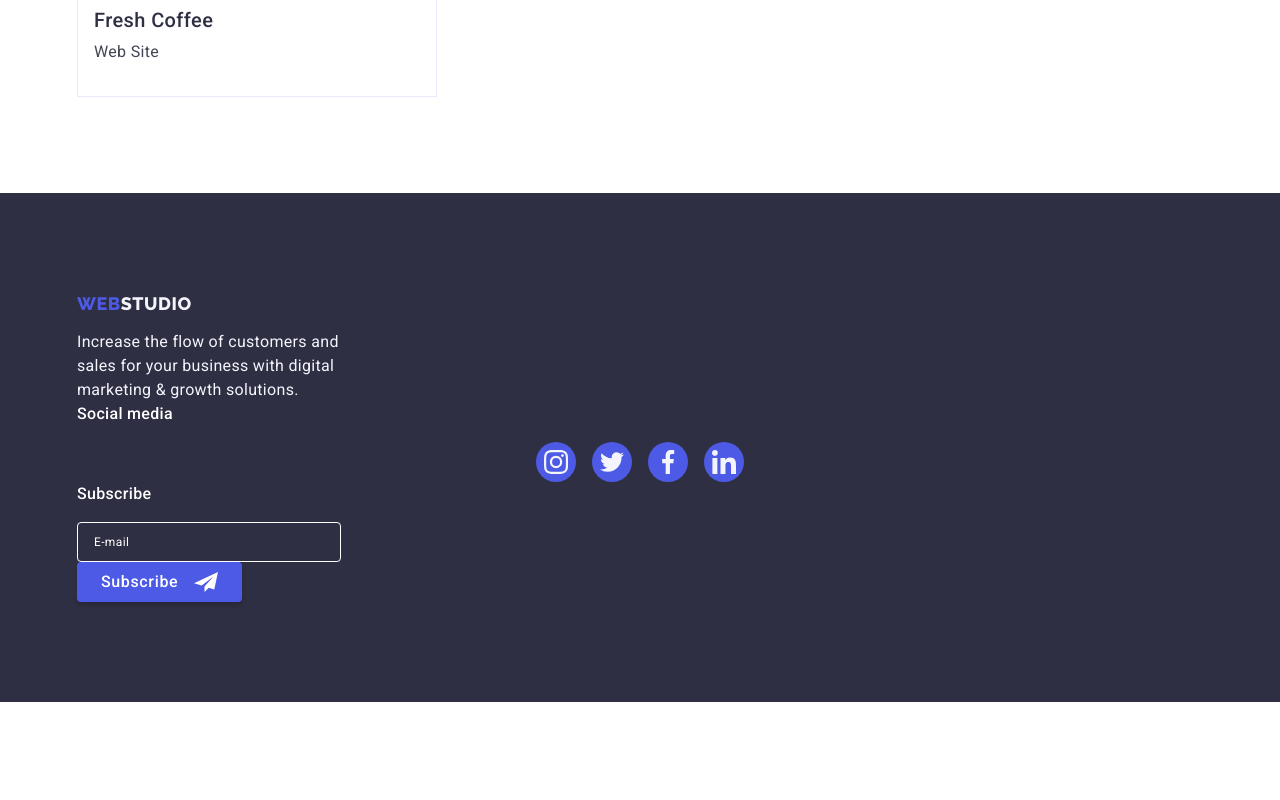
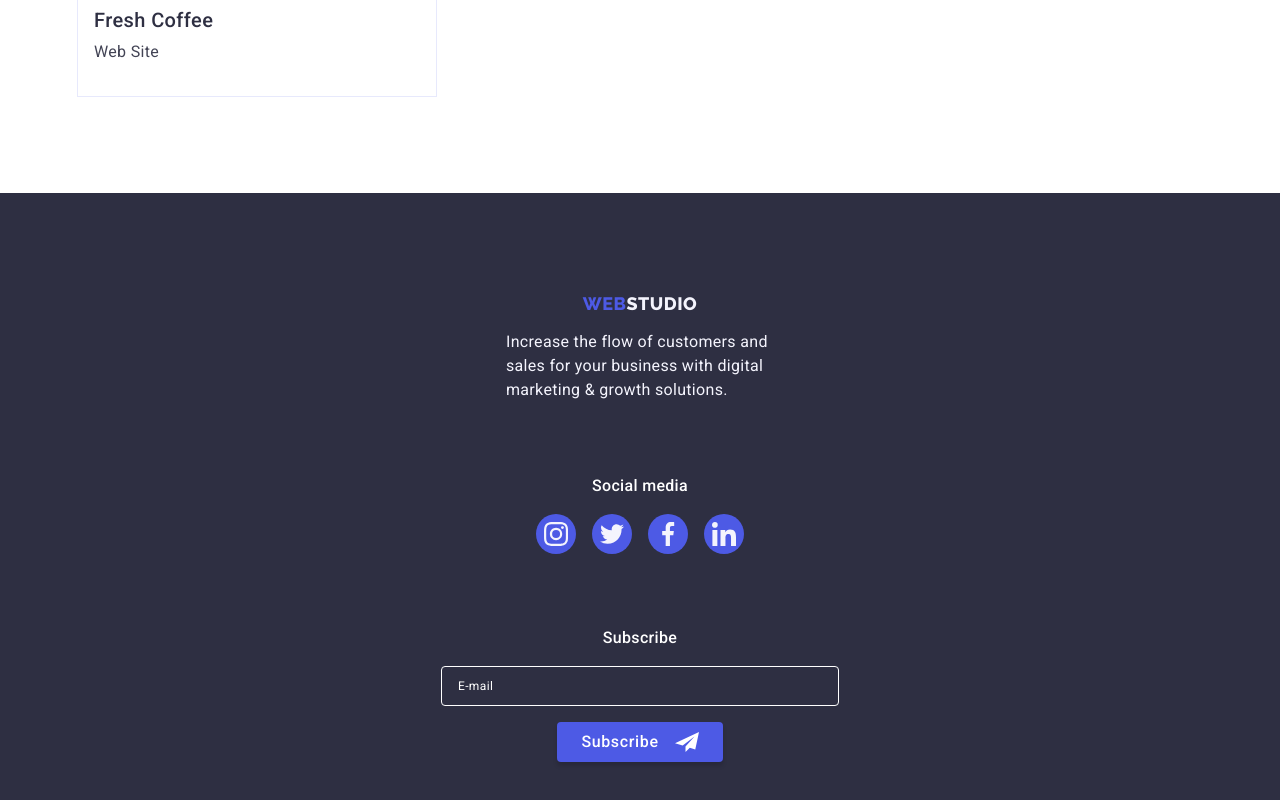
Before and after one commit to darinakhalina/goit-markup-hw-06, a plain HTML site: page portfolio.html in a window 1280 px wide. Shown: the part 2491-3291 px from the top of the page. Before the commit the page ends 3193 px from the top, so only its background shows below. Drawn offline with nearby package versions, Linux system fonts and the light colour scheme.

Commit message:
update footer styles

```diff
--- a/css/styles.css
+++ b/css/styles.css
@@ -68,7 +68,6 @@ img {
   max-width: var(--container-max-width);
   padding-left: 16px;
   padding-right: 16px;
-  padding: 0 16px;
   margin-left: auto;
   margin-right: auto;
 }
@@ -383,6 +382,12 @@ img {
   gap: 56px;
 }
 
+@media screen and (max-width: 427px) {
+  .mobile-menu-contacts {
+    gap: 24px;
+  }
+}
+
 .mobile-menu-contact {
   display: flex;
   justify-content: center;
@@ -413,12 +418,15 @@ img {
 
 .footer__text {
   color: var(--light-color);
-  max-width: 264px;
+  max-width: 268px;
 }
+/* desktop
+max-width: 264px; */
 
 .footer-container {
   display: flex;
   flex-direction: column;
+  gap: 72px;
 }
 
 .footer-container__col {
@@ -427,16 +435,25 @@ img {
 }
 
 .footer-container__col.footer-container__col--logo {
-  margin-right: 120px;
+  display: flex;
+  flex-direction: column;
+  align-items: center;
 }
+/* desktop
+margin-right: 120px; */
 
 .footer-container__col.footer-container__col--contacts {
-  margin-right: 80px;
+  display: flex;
+  flex-direction: column;
+  align-items: center;
 }
+/* desktop
+ margin-right: 80px; */
 
 .footer-container__col.footer-container__col--subscribe {
   display: flex;
   flex-direction: column;
+  align-items: center;
 }
 
 .footer .logo {
@@ -485,13 +502,23 @@ img {
 }
 
 .footer-subscribe-form {
+  width: 100%;
+  display: flex;
+  flex-direction: column;
+  align-items: center;
 }
 /* display: flex;
 gap: 24px; */
 
+.footer-subscribe-form input {
+  width: 100%;
+  max-width: 398px;
+  margin-bottom: 16px;
+}
+
 .button.footer-subscribe-form__button {
+  display: inline-flex;
   padding: 8px 24px;
-  display: flex;
   gap: 16px;
 }
 
--- a/portfolio.html
+++ b/portfolio.html
@@ -251,14 +251,14 @@
     </main>
     <footer class="footer">
         <div class="container footer-container">
-            <div class="footer-container__col">
+            <div class="footer-container__col footer-container__col--logo">
                 <a class="logo logo--inverted" href="./index.html"><span class="logo__mark">WEB</span>STUDIO</a>
                 <p class="text footer__text">
                     Increase the flow of customers and sales for your business with digital marketing & growth
                     solutions.
                 </p>
             </div>
-            <div class="footer-container__col">
+            <div class="footer-container__col footer-container__col--contacts">
                 <p class="text footer-contacts-title">Social media</p>
                 <ul class="footer-contacts">
                     <li>
@@ -291,7 +291,7 @@
                     </li>
                 </ul>
             </div>
-            <div class="footer-container__col">
+            <div class="footer-container__col footer-container__col--subscribe">
                 <p class="text footer-subscribe-title">Subscribe</p>
                 <form class="footer-subscribe-form" action="#" name="subscribe_form" method="post">
                     <input class="input input--inverted" type="email" name="subscribe_email" placeholder="E-mail" />
```
